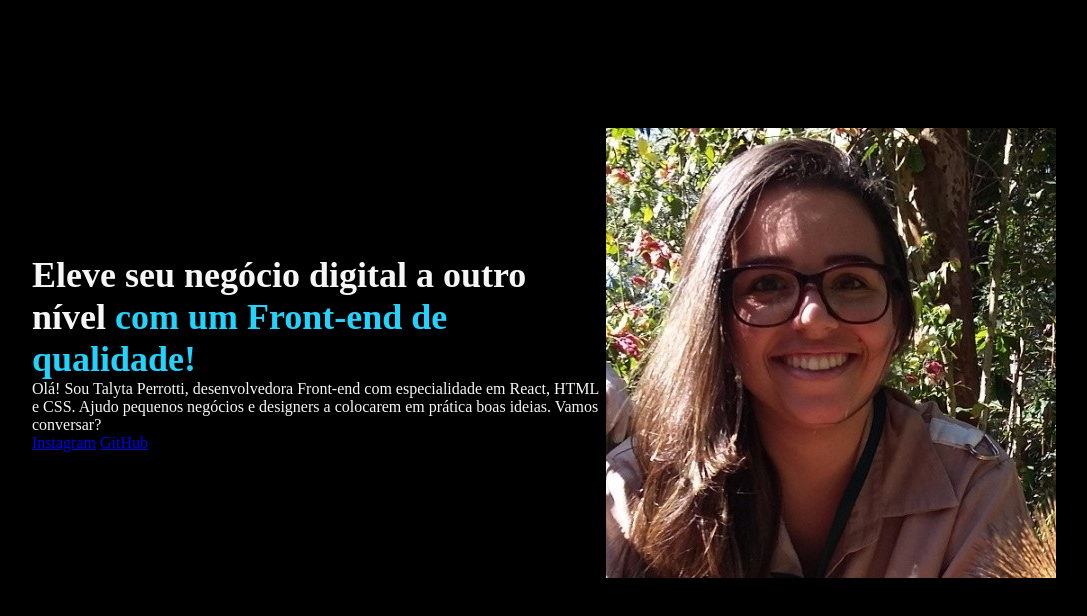
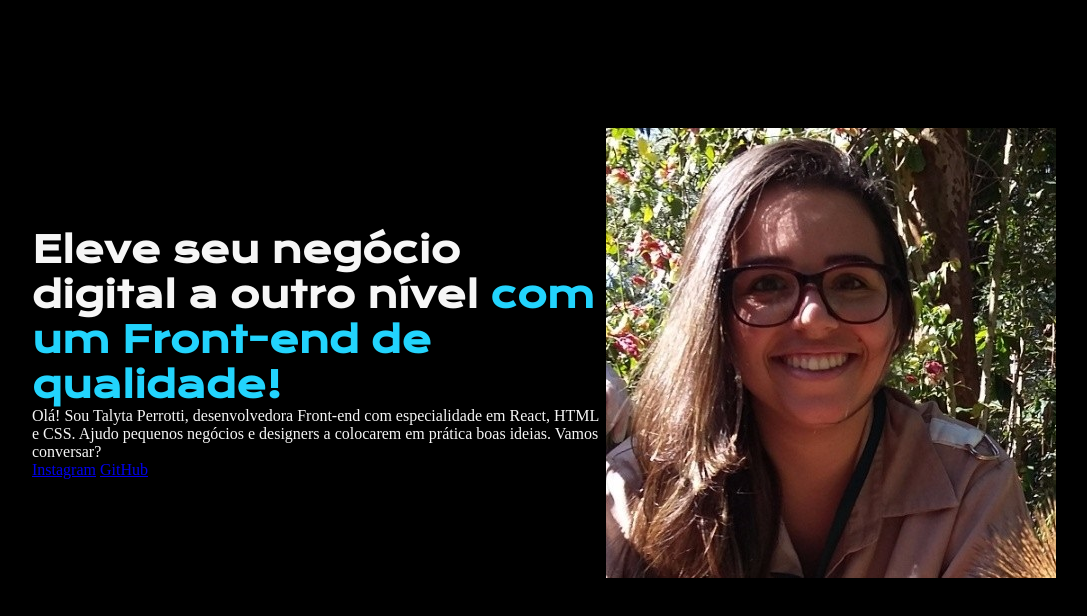
Before and after one commit to TalytaBP/HTML1, a plain HTML site: page index.html in a window 1280 px wide. Shown: the whole page, without its empty margins (96-1183 px from the left). Drawn offline with nearby package versions, Linux system fonts and the light colour scheme.

Commit message:
Estilos de fontes

```diff
--- a/style.css
+++ b/style.css
@@ -1,3 +1,4 @@
+@import url('https://fonts.googleapis.com/css2?family=Krona+One&family=Montserrat:wght@100..900&display=swap');
 *{
     margin: 0;
     padding: 0;
@@ -28,10 +29,12 @@ body {
 
 .apresentacao__conteudo__titulo {
     font-size: 36px;
+    font-family: "Krona One", serif;
 }
 
 .apresentacao__conteudo__texto {
     font-size: 24px;
+    font-family: "Montserrat", serif;
 }
 
 footer{
```
